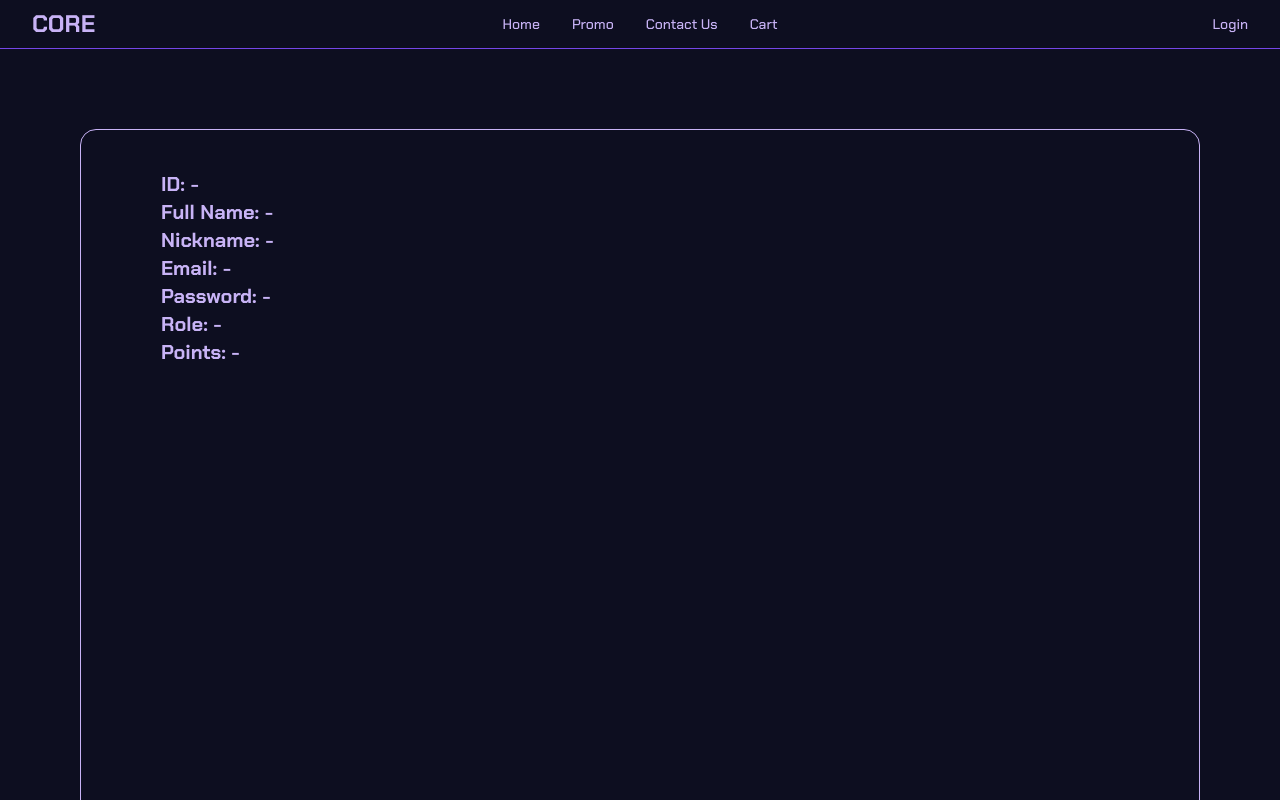
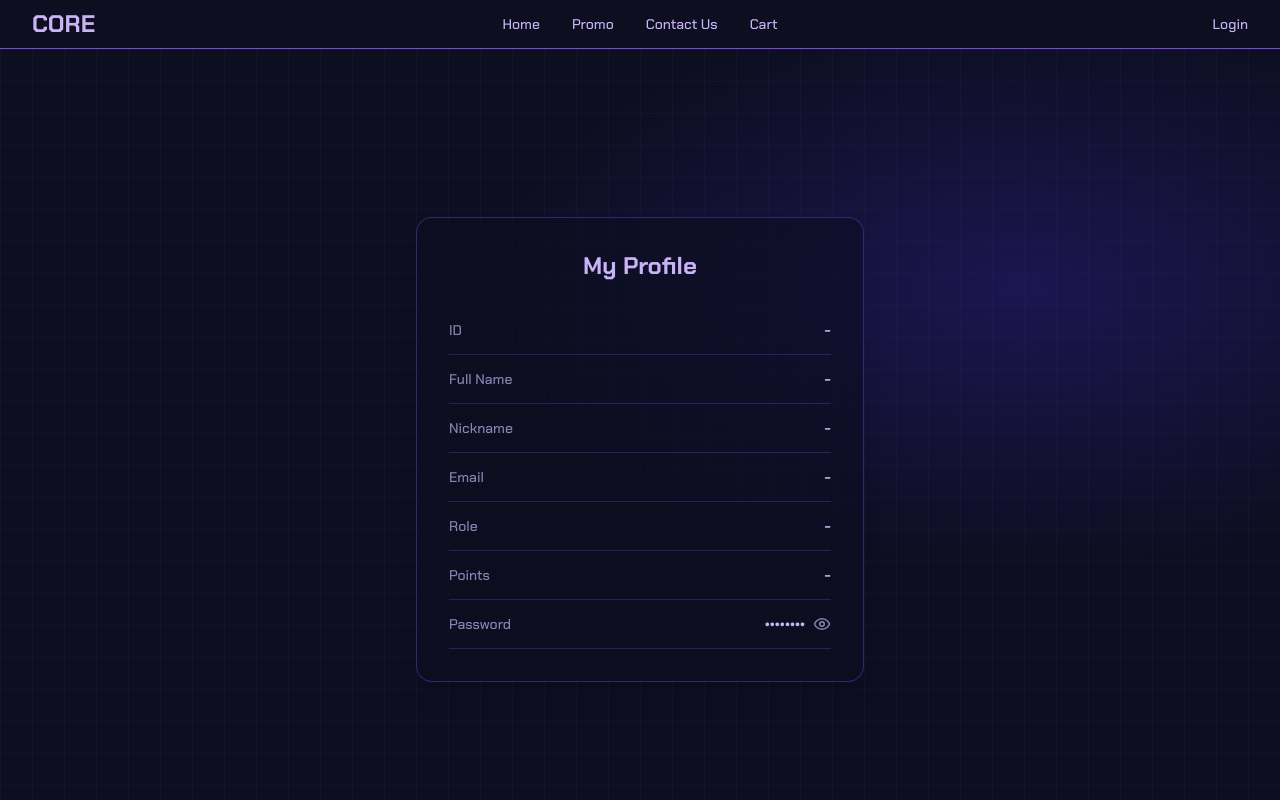
Before and after one commit to MicelHiu/core, a Next.js app: page /profile in a window 1280 px wide. Shown: the top 800 px of the page. Built offline with nearby package versions, Linux system fonts and the light colour scheme; no server answers.

Commit message:
fix: profile UI

```diff
--- a/src/app/(user)/cart/page.tsx
+++ b/src/app/(user)/cart/page.tsx
@@ -0,0 +1,9 @@
+import { Navigation } from "@/components/user/Navigation"
+
+export default function Cart() {
+    return (
+        <>
+            <Navigation />
+        </>
+    )
+}
--- a/src/app/profile/page.tsx
+++ b/src/app/profile/page.tsx
@@ -1,41 +1,38 @@
 "use client";
 
+import { useState } from "react";
 import { Skeleton } from "@/components/user/dashboard/Skeleton";
 import { Navigation } from "@/components/user/Navigation";
 import { useCurrentUser } from "@/hooks/useCurrentUser";
-
-function ProfileField({ label, value}: {label: string; value?: string | number}) {
-    return (
-        <p className=".-4 text-xl font-bold">
-            {label}: <span className="text-xl font-semibold">{value ?? '-'}</span>
-        </p>
-    );
-}
+import { ProfileField } from "@/components/user/profile/ProfileField";
+import { PasswordField } from "@/components/user/profile/PasswordField";
 
 export default function Profile() {
     const { user, isLoading: isUserLoading } = useCurrentUser();
-    if(isUserLoading) {
-        return <Skeleton />
-    }
+
+    if (isUserLoading) return <Skeleton />;
 
     const fields = [
-        {label: "ID", value: user?.id_user},
-        {label: "Full Name", value: user?.full_name},
-        {label: "Nickname", value: user?.nickname},
-        {label: "Email", value: user?.email},
-        {label: "Password", value: user?.password},
-        {label: "Role", value: user?.role},
-        {label: "Points", value: user?.points},
+        { label: "ID", value: user?.id_user },
+        { label: "Full Name", value: user?.full_name },
+        { label: "Nickname", value: user?.nickname },
+        { label: "Email", value: user?.email },
+        { label: "Role", value: user?.role },
+        { label: "Points", value: user?.points },
     ];
 
     return (
         <>
             <Navigation />
-            <main className="flex min-h-screen m-20 border border-pale rounded-2xl">
-                <section className="flex flex-col mx-20 my-10 items-start">
-                    {fields.map((f) => (
-                        <ProfileField key={f.label} {...f} />
-                    ))}
+            <main className="warnet-bg min-h-screen flex items-center justify-center px-4 py-16">
+                <section className="w-full max-w-md bg-darkpurple/60 border border-lilac/40 rounded-2xl p-8 shadow-xl">
+                    <h2 className="text-2xl font-bold text-pale mb-6 text-center">My Profile</h2>
+                    <div className="flex flex-col">
+                        {fields.map((f) => (
+                            <ProfileField key={f.label} {...f} />
+                        ))}
+                        <PasswordField value={user?.password} />
+                    </div>
                 </section>
             </main>
         </>
--- /dev/null
+++ b/src/components/user/profile/PasswordField.tsx
@@ -0,0 +1,38 @@
+import { useState } from "react";
+
+export function PasswordField({ value }: { value?: string }) {
+    const [visible, setVisible] = useState(false);
+
+    return (
+        <div className="flex items-center justify-between border-b border-lilac/30 py-3">
+            <span className="text-sm font-medium text-pale/70">Password</span>
+            <div className="flex items-center gap-2">
+                <span className="text-base font-semibold text-pale">
+                    {visible ? value ?? "-" : "•".repeat(value?.length ?? 8)}
+                </span>
+                <button
+                    type="button"
+                    onClick={() => setVisible((v) => !v)}
+                    className="text-pale/70 hover:text-lilac transition-colors cursor-pointer"
+                    aria-label={visible ? "Hide password" : "Show password"}
+                >
+                    {visible ? (
+                        // eye-off icon
+                        <svg xmlns="http://www.w3.org/2000/svg" width="18" height="18" viewBox="0 0 24 24" fill="none" stroke="currentColor" strokeWidth="2" strokeLinecap="round" strokeLinejoin="round">
+                            <path d="M9.88 9.88a3 3 0 1 0 4.24 4.24" />
+                            <path d="M10.73 5.08A10.43 10.43 0 0 1 12 5c7 0 10 7 10 7a13.16 13.16 0 0 1-1.67 2.68" />
+                            <path d="M6.61 6.61A13.526 13.526 0 0 0 2 12s3 7 10 7a9.74 9.74 0 0 0 5.39-1.61" />
+                            <line x1="2" y1="2" x2="22" y2="22" />
+                        </svg>
+                    ) : (
+                        // eye icon
+                        <svg xmlns="http://www.w3.org/2000/svg" width="18" height="18" viewBox="0 0 24 24" fill="none" stroke="currentColor" strokeWidth="2" strokeLinecap="round" strokeLinejoin="round">
+                            <path d="M2 12s3-7 10-7 10 7 10 7-3 7-10 7-10-7-10-7Z" />
+                            <circle cx="12" cy="12" r="3" />
+                        </svg>
+                    )}
+                </button>
+            </div>
+        </div>
+    );
+}
--- /dev/null
+++ b/src/components/user/profile/ProfileField.tsx
@@ -0,0 +1,8 @@
+export function ProfileField({ label, value }: { label: string; value?: string | number }) {
+    return (
+        <div className="flex items-center justify-between border-b border-lilac/30 py-3">
+            <span className="text-sm font-medium text-pale/70">{label}</span>
+            <span className="text-base font-semibold text-pale">{value ?? "-"}</span>
+        </div>
+    );
+}
--- a/src/lib/auth.ts
+++ b/src/lib/auth.ts
@@ -1,5 +1,5 @@
 export interface AuthUser {
-    id_user: number;
+    id_user: string;
     full_name: string;
     nickname: string;
     email: string;
```
